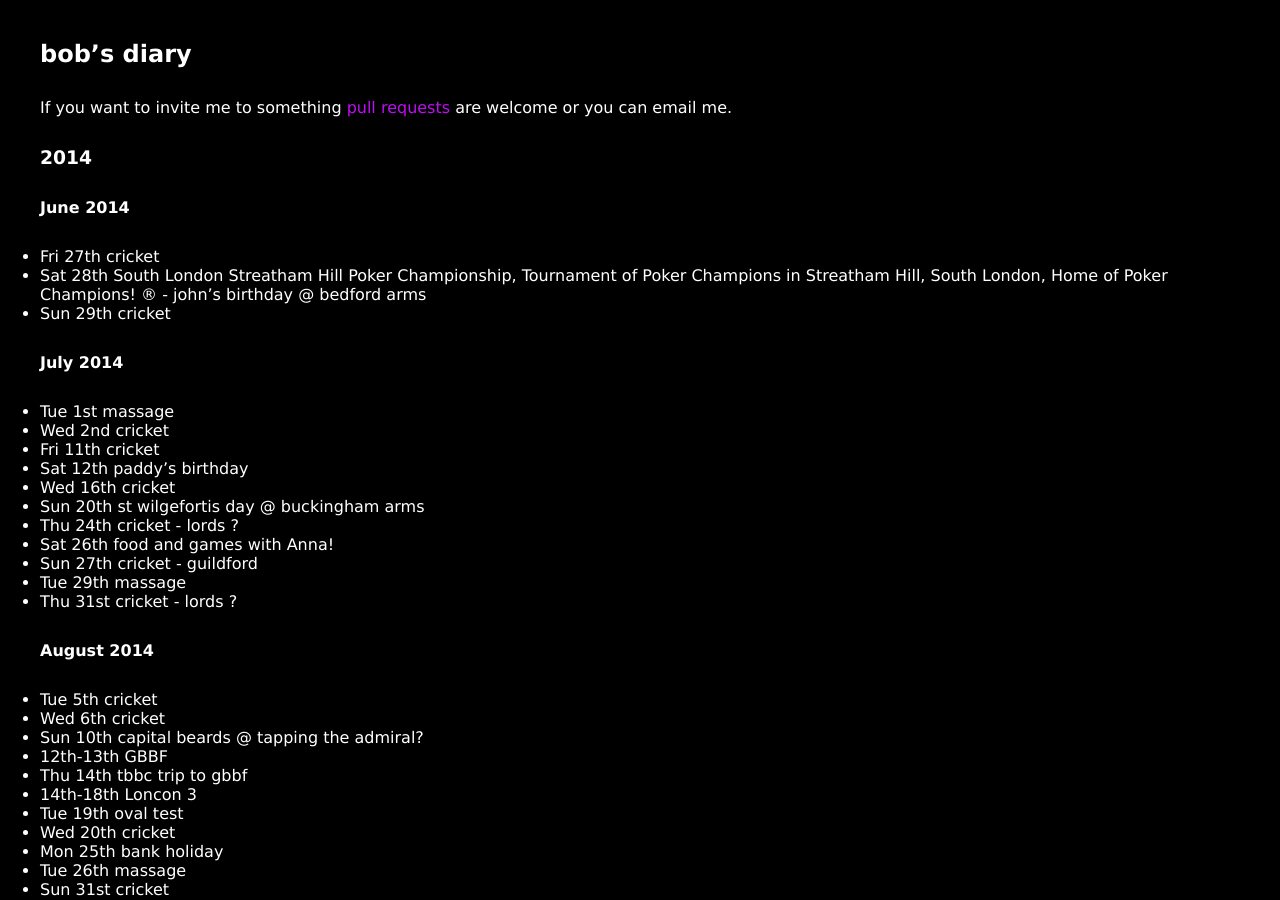
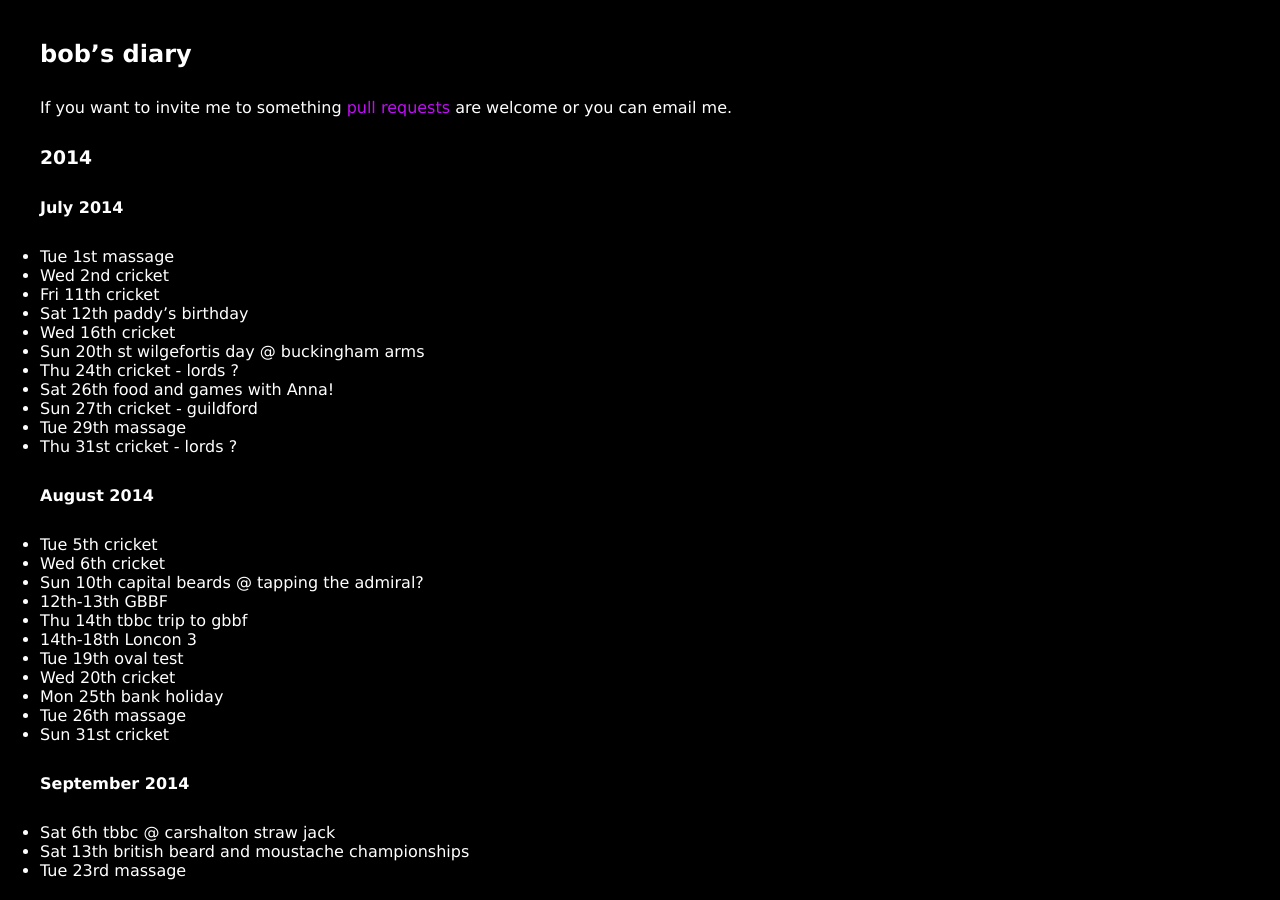
Before and after one commit to rjw1/randomness.org.uk, a Jekyll site: the page built from diary/index.md, in a window 1280 px wide and 900 px high. Built offline with Jekyll 4.4.1, drawn with Linux system fonts in a browser that asks for light colours; Markdown is read by kramdown in place of the engine named in the settings.

Commit message:
I have fulfilled all my social engagement for June 2014

```diff
--- a/diary/index.md
+++ b/diary/index.md
@@ -8,12 +8,6 @@ If you want to invite me to something [pull requests](https://github.com/rjw1/ra
 are welcome or you can email me.
 
 ### 2014 ###
-
-#### June 2014 ####
-
-* Fri 27th cricket
-* Sat 28th South London Streatham Hill Poker Championship, Tournament of Poker Champions in Streatham Hill, South London, Home of Poker Champions! ® - john's birthday @ bedford arms
-* Sun 29th cricket
 
 #### July 2014 ####
 
```
